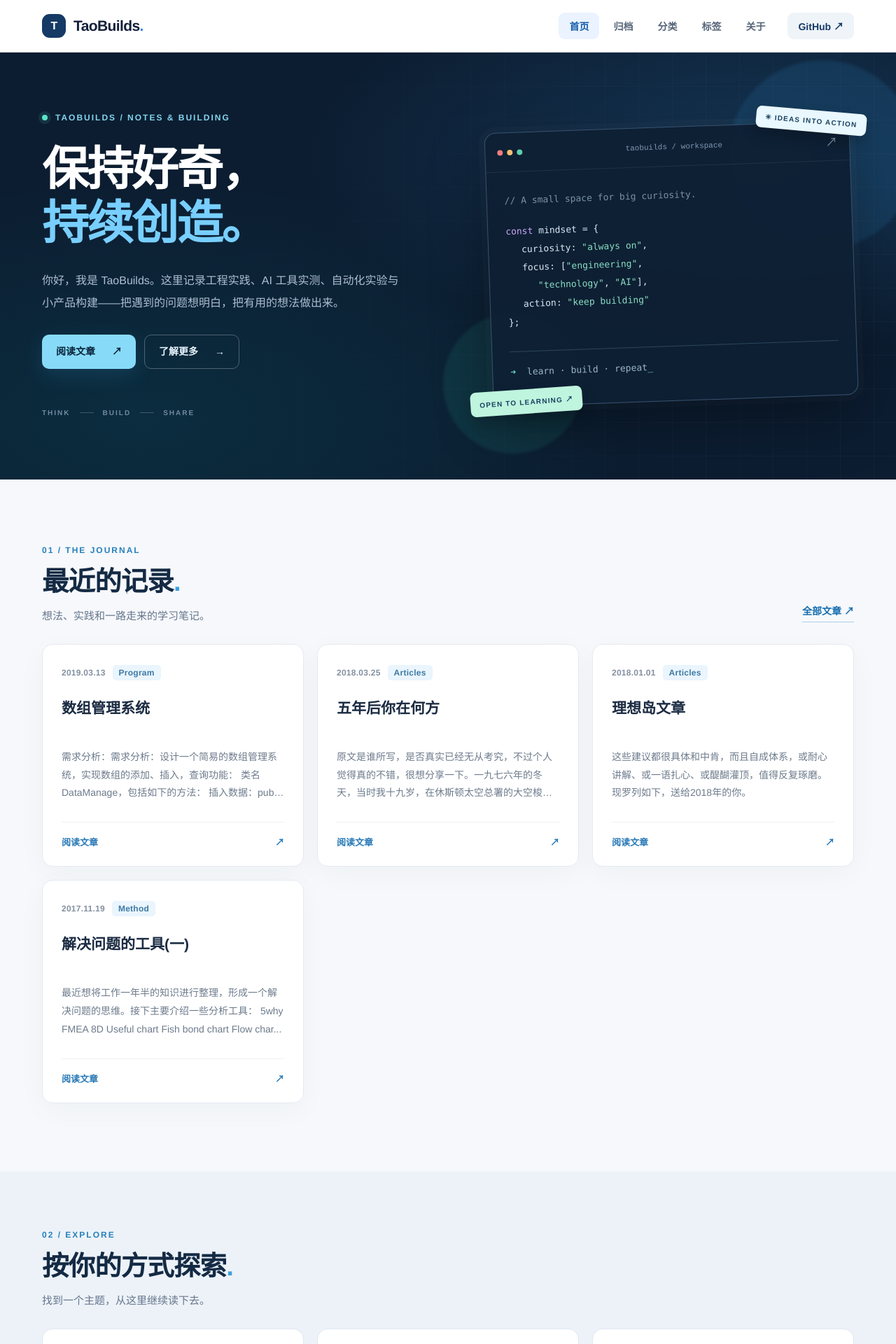
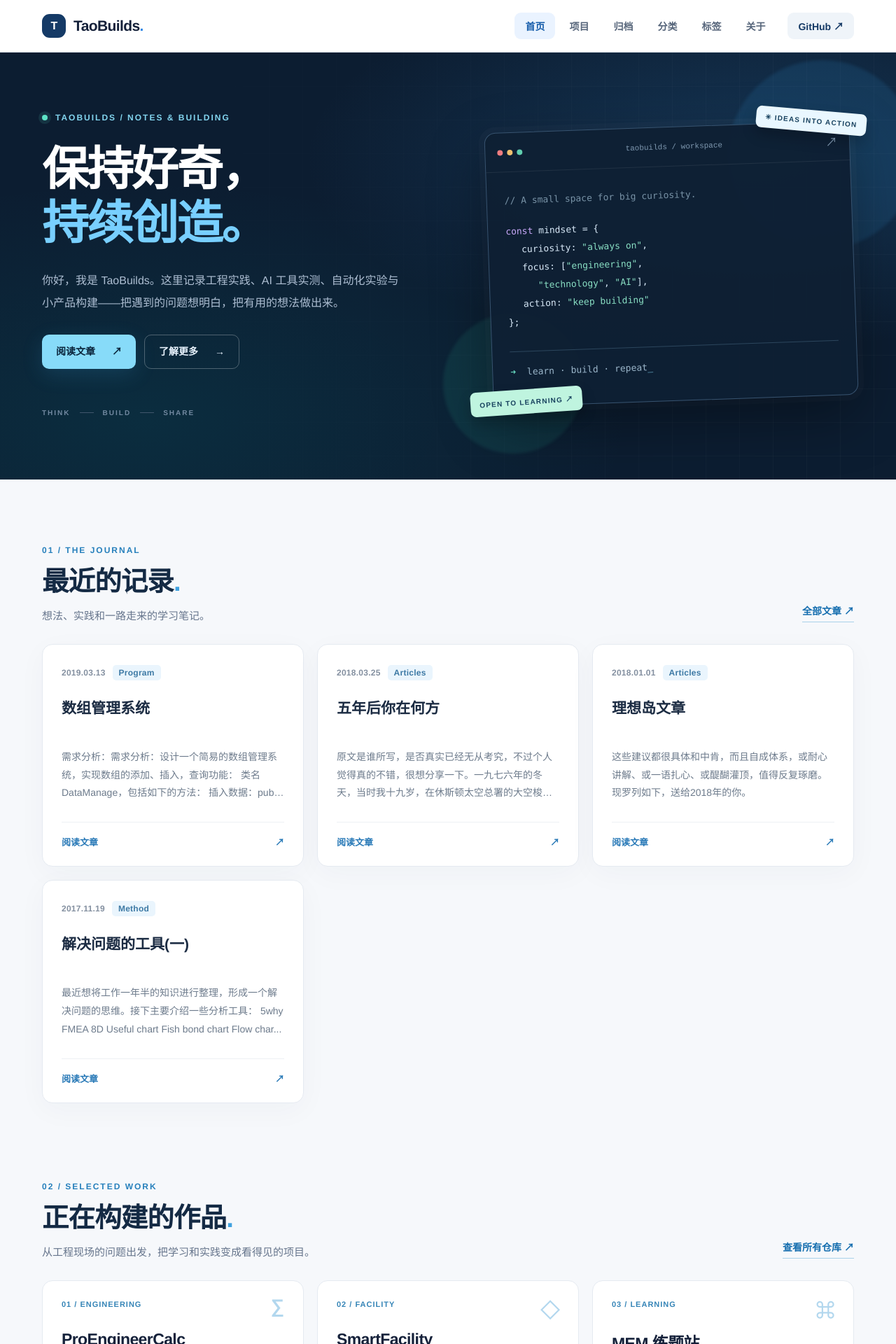
Before and after one commit to Longhaier/longhaier.github.io, a Jekyll site: the page built from index.html, in a window 1280 px wide. Shown: the top 1920 px of the page at 70% size. Built offline with Jekyll 4.4.1, drawn with Linux system fonts in a browser that asks for light colours; the list of posts is cut into pages by our own code; a style sheet for code colours, icons or effects is not loaded; some of the changed text lies outside the part shown.

Commit message:
feat: showcase real TaoBuilds projects on personal homepage

```diff
--- a/_includes/header.html
+++ b/_includes/header.html
@@ -8,6 +8,7 @@
     <nav id="headerNav" class="site-nav" aria-label="主导航">
       <ul class="site-nav__list">
         <li><a href="{{ '/' | relative_url }}"{% if page.url == '/' %} aria-current="page"{% endif %}>首页</a></li>
+        <li><a href="{{ '/#projects' | relative_url }}">项目</a></li>
         <li><a href="{{ '/archive/' | relative_url }}"{% if page.url == '/archive/' %} aria-current="page"{% endif %}>归档</a></li>
         <li><a href="{{ '/category/' | relative_url }}"{% if page.url == '/category/' %} aria-current="page"{% endif %}>分类</a></li>
         <li><a href="{{ '/tag/' | relative_url }}"{% if page.url == '/tag/' %} aria-current="page"{% endif %}>标签</a></li>
--- a/_sass/_modern.scss
+++ b/_sass/_modern.scss
@@ -264,3 +264,17 @@ a:focus-visible, button:focus-visible { outline: 3px solid #58a6f6; outline-offs
 /* Keyboard-accessible skip link for every page. */
 .skip-link { position: absolute; left: 16px; top: -100px; z-index: 1000; background: white; color: #0b3e70; padding: 12px 16px; border-radius: 8px; font-size: 14px; font-weight: 700; box-shadow: 0 3px 20px rgba(0,0,0,.15); }
 .skip-link:focus { top: 10px; }
+
+/* Selected public projects: technical, editorial presentation. */
+.home-projects { padding-top: 12px; }
+.home-project-grid { display: grid; grid-template-columns: repeat(3, minmax(0,1fr)); gap: 19px; }
+.home-project { position: relative; display: flex; flex-direction: column; min-height: 268px; gap: 15px; padding: 27px; background: #fff; border: 1px solid var(--home-line); border-radius: 15px; color: var(--home-ink); transition: transform .2s ease, box-shadow .2s ease, border-color .2s ease; }
+.home-project:hover { color: var(--home-ink); transform: translateY(-4px); border-color: #a5cde9; box-shadow: 0 14px 35px rgba(26,58,93,.1); }
+.home-project__number { color: #3685b7; font-size: 11px; font-weight: 800; letter-spacing: 1px; }
+.home-project__symbol { position: absolute; right: 27px; top: 21px; color: #b2d7ee; font-size: 27px; font-weight: 700; }
+.home-project strong { padding-top: 16px; font-size: 23px; letter-spacing: -.6px; font-weight: 800; }
+.home-project__summary { font-size: 14px; line-height: 1.85; color: #738198; }
+.home-project__bottom { display: flex; justify-content: space-between; gap: 8px; margin-top: auto; border-top: 1px solid #edf1f5; padding-top: 16px; font-size: 12px; color: #367eaf; font-weight: 700; }
+.home-project__bottom span:last-child { font-size: 17px; }
+@media (max-width: 800px) { .home-project-grid {grid-template-columns: repeat(2, minmax(0,1fr));} }
+@media (max-width: 580px) { .home-project-grid {grid-template-columns: 1fr;} .home-projects {padding-top: 0;} .home-project {min-height: 235px;} }
--- a/index.html
+++ b/index.html
@@ -88,11 +88,45 @@ description: "TaoBuilds 的个人空间，记录技术学习、工程实践、
     {% endif %}
   </section>
 
+  <section class="home-section home-container home-projects" id="projects" aria-labelledby="projects-heading">
+    <div class="home-section__heading">
+      <div>
+        <p class="home-section__eyebrow">02 / SELECTED WORK</p>
+        <h2 id="projects-heading">正在构建的作品<span class="home-heading-dot">.</span></h2>
+        <p class="home-section__description">从工程现场的问题出发，把学习和实践变成看得见的项目。</p>
+      </div>
+      <a class="home-text-link" href="https://github.com/{{ site.github_username }}" target="_blank" rel="noopener noreferrer">查看所有仓库 <span aria-hidden="true">↗</span></a>
+    </div>
+    <div class="home-project-grid">
+      <a class="home-project" href="https://github.com/TaoBuilds/proengineercalc.xyz" target="_blank" rel="noopener noreferrer">
+        <span class="home-project__number">01 / ENGINEERING</span>
+        <span class="home-project__symbol" aria-hidden="true">∑</span>
+        <strong>ProEngineerCalc</strong>
+        <span class="home-project__summary">工程计算工具箱：暖通、电气、流体与结构计算，持续校验公式和适用边界。</span>
+        <span class="home-project__bottom"><span>Next.js · TypeScript</span><span aria-hidden="true">↗</span></span>
+      </a>
+      <a class="home-project" href="https://github.com/TaoBuilds/smartfacility.tech" target="_blank" rel="noopener noreferrer">
+        <span class="home-project__number">02 / FACILITY</span>
+        <span class="home-project__symbol" aria-hidden="true">◇</span>
+        <strong>SmartFacility</strong>
+        <span class="home-project__summary">聚焦工业节能、动力系统和智能厂务的技术笔记与经验整理。</span>
+        <span class="home-project__bottom"><span>Hexo · Knowledge</span><span aria-hidden="true">↗</span></span>
+      </a>
+      <a class="home-project" href="https://github.com/TaoBuilds/factoryenergy.site" target="_blank" rel="noopener noreferrer">
+        <span class="home-project__number">03 / LEARNING</span>
+        <span class="home-project__symbol" aria-hidden="true">⌘</span>
+        <strong>MEM 练题站</strong>
+        <span class="home-project__summary">面向在职备考的管理类联考与英语二题库、练习和错题整理。</span>
+        <span class="home-project__bottom"><span>Hexo · JavaScript</span><span aria-hidden="true">↗</span></span>
+      </a>
+    </div>
+  </section>
+
   <section class="home-discover" aria-labelledby="discover-heading">
     <div class="home-container">
       <div class="home-section__heading">
         <div>
-          <p class="home-section__eyebrow">02 / EXPLORE</p>
+          <p class="home-section__eyebrow">03 / EXPLORE</p>
           <h2 id="discover-heading">按你的方式探索<span class="home-heading-dot">.</span></h2>
           <p class="home-section__description">找到一个主题，从这里继续读下去。</p>
         </div>
```
